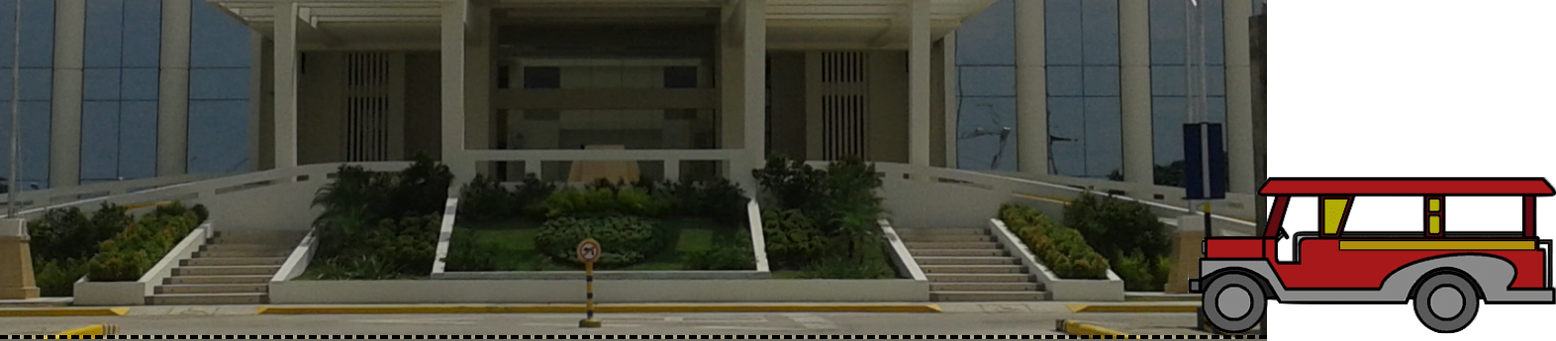
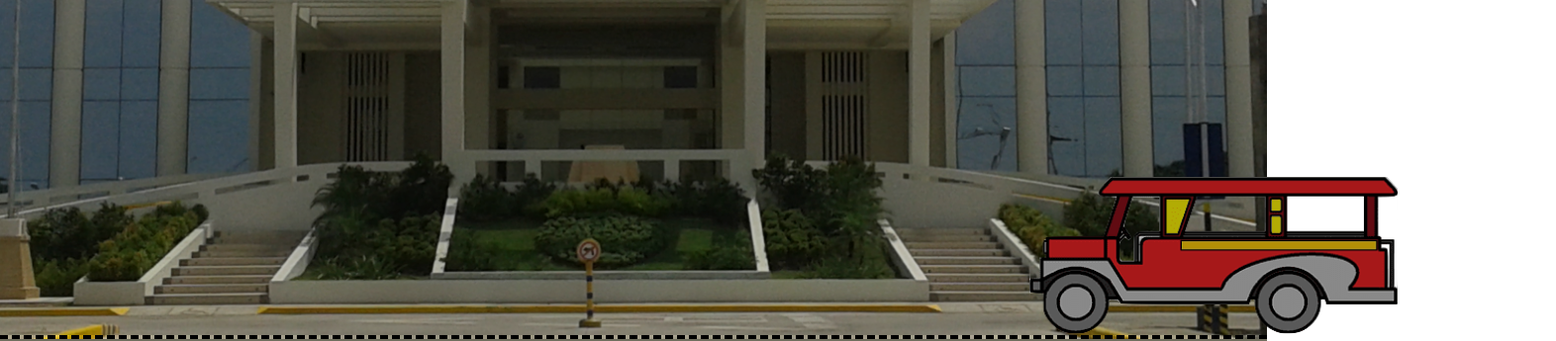
Before and after one commit to Supslike/Home-Town-Activity, a plain HTML site: page index.html in a window 1280 px wide. Shown: the part 461-806 px from the top of the page at 99% size, 1572 px wide, since content can reach past the window. Drawn offline with Linux system fonts and the light colour scheme.

Commit message:
adjusted jeep start point
to avoid overflow x

```diff
--- a/style.css
+++ b/style.css
@@ -91,7 +91,7 @@ header {
     height: 20vh;
     width: auto;
     filter: brightness(70%);
-    left: 150vh;
+    left: 130vh;
 }
 
 .backdrop-filter h1 {
```
